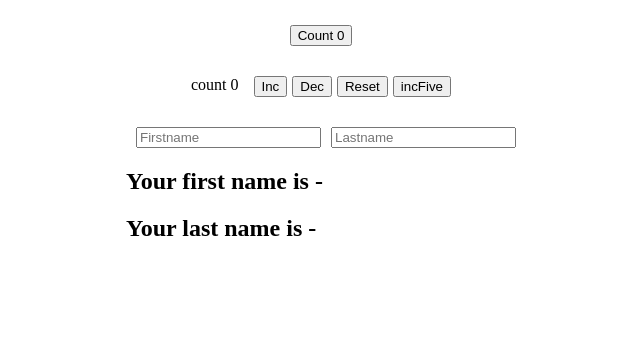
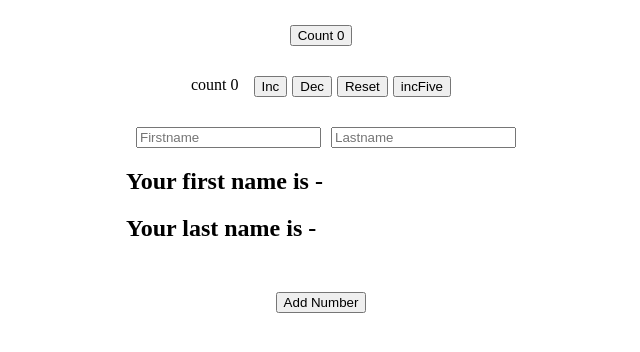
Before and after one commit to ThePythonGuyy/React-Hooks, a React (Vite) app: page / in a window 1280 px wide. Shown: the top 352 px of the page, without its empty margins (319-959 px from the left). Built offline with nearby package versions, Linux system fonts and the light colour scheme.

Commit message:
useState complete

```diff
--- a/src/Components/UseState.jsx
+++ b/src/Components/UseState.jsx
@@ -7,11 +7,22 @@
   const initialState = 0;
   const [count1, setCount1] = useState(initialState);
   const [name, setName] = useState({ fstName: "", lstName: "" });
+  const [items, setItems] = useState([]);
 
   const incFive = () => {
     for (let i = 0; i < 5; i++) {
       setCount1((prevState) => prevState + 1);
     }
+  };
+
+  const addItem = () => {
+    setItems([
+      ...items,
+      {
+        id: items.length,
+        value: Math.floor(Math.random() * 11),
+      },
+    ]);
   };
 
   return (
@@ -55,6 +66,13 @@
         <h2>Your first name is - {name.fstName}</h2>
         <h2>Your last name is - {name.lstName}</h2>
       </Form>
+
+      <button onClick={addItem}>Add Number</button>
+      <UL>
+        {items.map((item) => (
+          <li key={item.id}>{item.value}</li>
+        ))}
+      </UL>
     </Div>
   );
 };
@@ -63,6 +81,7 @@
 
 const Div = styled.div`
   width: 100%;
+  max-width: 100vw;
   margin-top: 25px;
   /* background-color: yellow; */
   display: flex;
@@ -83,7 +102,13 @@
 `;
 
 const Form = styled.form`
-  input{
+  input {
     margin-left: 10px;
   }
 `;
+
+const UL = styled.ul`
+  list-style: none;
+  display: flex;
+  gap: 5px;
+`;
```
